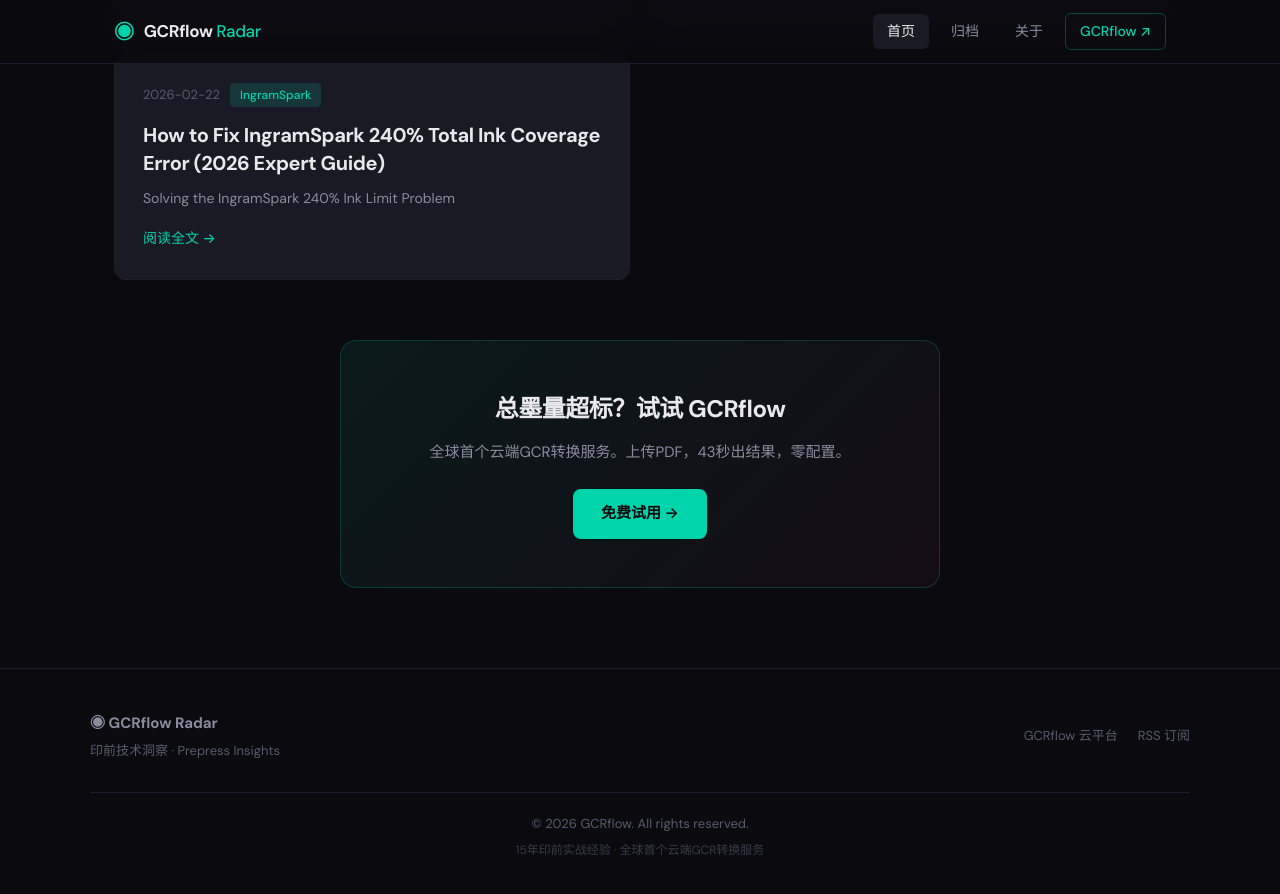
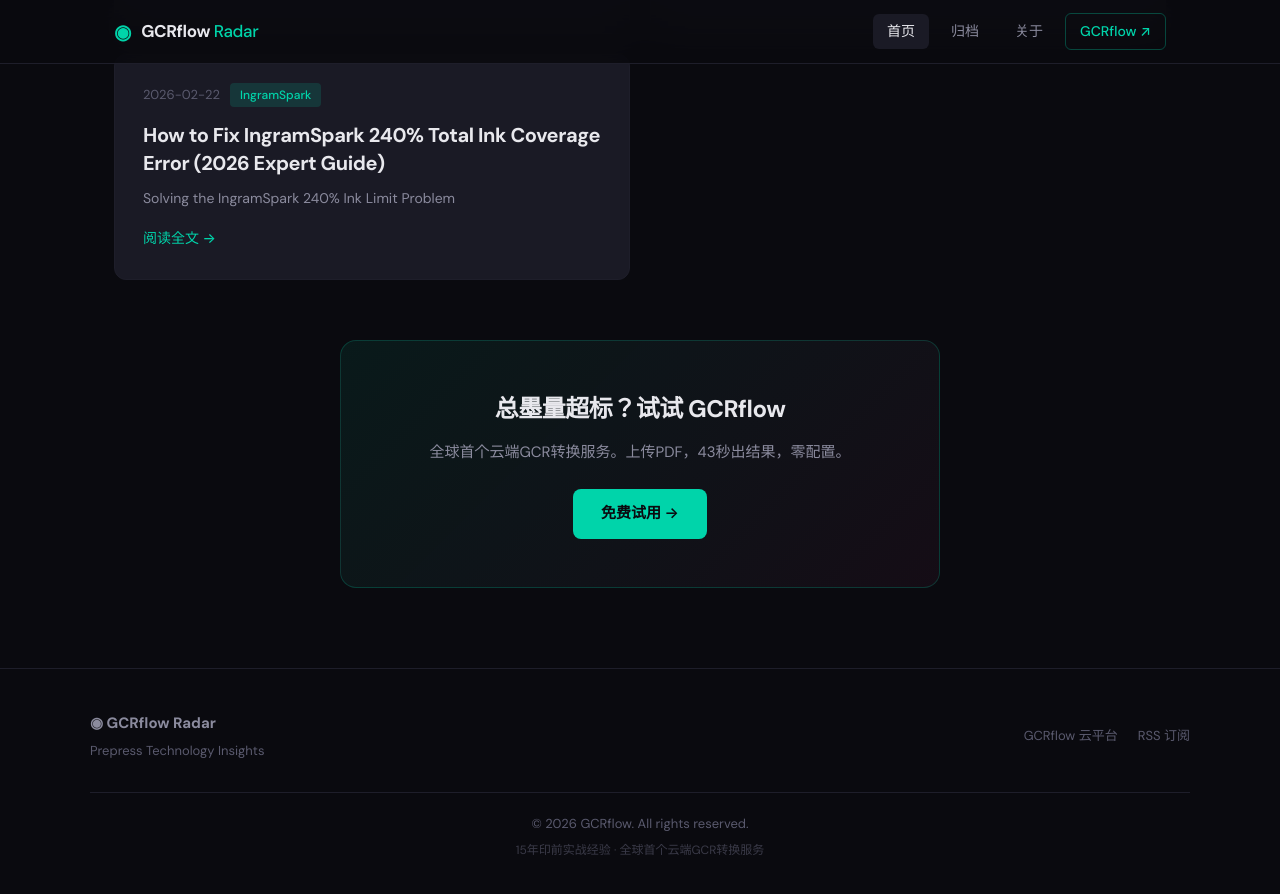
Before and after one commit to L6891244/gcrflow-radar, a Jekyll site: the page built from index.html, in a window 1280 px wide and 900 px high, scrolled down 812 px. Shown: the top 894 px of the window. Built offline with Jekyll 4.4.1, drawn with Linux system fonts in a browser that asks for light colours; the list of posts is cut into pages by our own code; part of the change alters nothing that is shown.

```diff
--- a/_config.yml
+++ b/_config.yml
@@ -1,9 +1,9 @@
 # GCRflow Radar - Blog Configuration
 title: GCRflow Radar
-tagline: 印前技术洞察 · Prepress Insights
+tagline: Prepress Technology Insights
 description: >-
-  GCRflow Radar — 来自15年印前实战经验的技术洞察。
-  聚焦GCR转换、总墨量优化、PDF印前处理，帮助印刷从业者解决真实问题。
+  GCRflow Radar — practical prepress insights on GCR conversion,
+  ink coverage optimization, and PDF print production workflows.
 
 url: "https://radar.gcrflow.com"
 baseurl: ""
@@ -14,7 +14,7 @@ author:
   url: https://gcrflow.com
 
 # Language
-lang: zh-CN
+lang: en
 
 # Build
 markdown: kramdown
```
